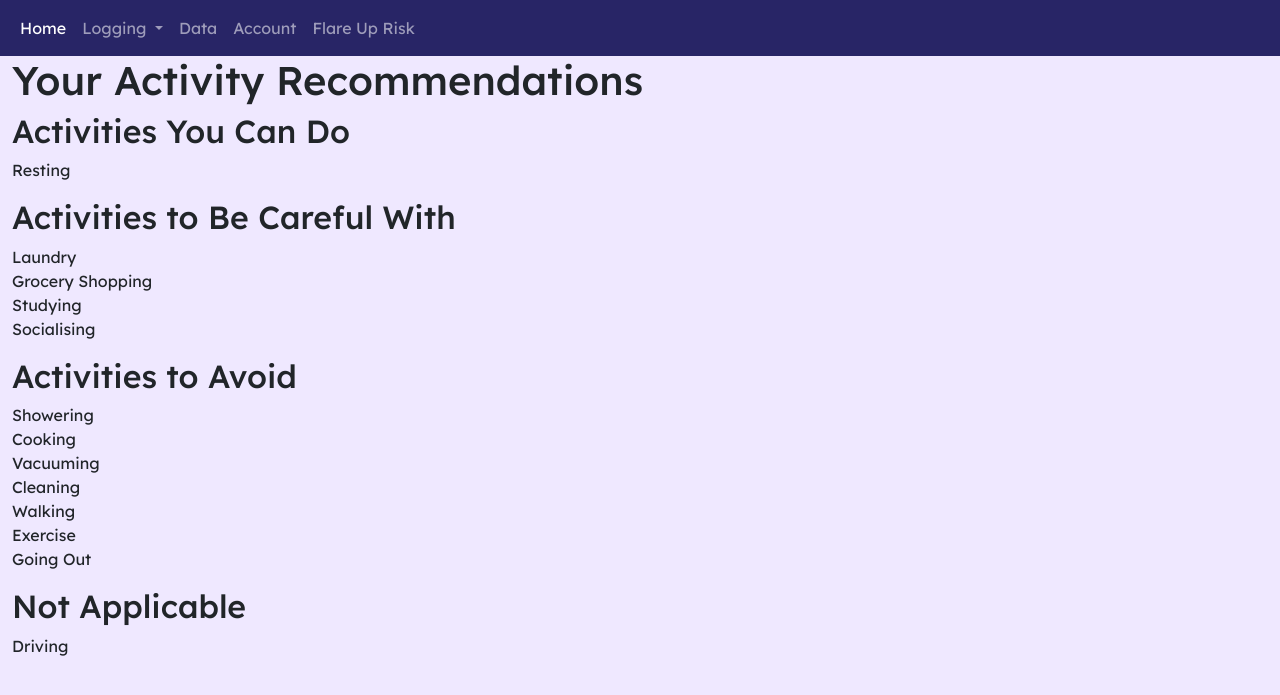
After one commit to katieprogrammes/COMP3000-MVP, a Flask app: page /activity-recommendations in a window 1280 px wide. The commit adds this page. Shown: the top 695 px of the page. Run offline with Flask 3, Linux system fonts and the light colour scheme; a user stored in the database is signed in; data comes from the database, SQL or seed files in the repository; both versions use the stored data as it was after the commit; some libraries are stand-ins or nearby versions.

Commit message:
Added actvity recommendation engine

```diff
--- /dev/null
+++ b/activitytolerance.py
@@ -0,0 +1,55 @@
+from models import InitialActivity
+
+
+def get_activity_recommendations(user_id):
+    #Fetching Activity level from model
+    initial = InitialActivity.query.filter_by(user_id=user_id).first()
+
+    if not initial:
+        return {
+            "do": ["resting"],
+            "careful": [],
+            "avoid": [],
+            "not_applicable": []
+        }
+
+    ratings = {
+        "Showering": initial.shower,
+        "Cooking": initial.cooking,
+        "Laundry": initial.laundry,
+        "Vacuuming": initial.vacuuming,
+        "Cleaning": initial.cleaning,
+        "Grocery Shopping": initial.groceries,
+        "Walking": initial.walking,
+        "Driving": initial.driving,
+        "Exercise": initial.exercise,
+        "Studying": initial.studying,
+        "Socialising": initial.socialising,
+        "Going Out": initial.outing
+    }
+
+    #Categorising based on difficulty
+    do_list = []
+    careful_list = []
+    avoid_list = []
+    not_applicable = []
+
+    for activity, rating in ratings.items():
+        if rating == 0:
+            not_applicable.append(activity)
+        elif rating <= 3:
+            do_list.append(activity)
+        elif rating <= 6:
+            careful_list.append(activity)
+        else:
+            avoid_list.append(activity)
+
+    #Resting always allowed
+    do_list.append("Resting")
+
+    return {
+        "do": do_list,
+        "careful": careful_list,
+        "avoid": avoid_list,
+        "not_applicable": not_applicable
+    }
--- a/routes.py
+++ b/routes.py
@@ -2,6 +2,8 @@ import os
 from flask import render_template, Blueprint, url_for, current_app, redirect, flash, request
 from flask_login import current_user, login_user, login_required, logout_user
 from flarerisk import get_flarerisk_for_user
+from activitytolerance import get_activity_recommendations
+from activityreccs import apply_flare_weighting
 from models import User, PainAM, SymptomsAM, PainPM, SymptomsPM, Activity, InitialActivity, ActivityPriority, DailyRecommendation
 from forms import RegistrationForm, LoginForm, PainForm, SymptomsForm, InitialActivityForm, ActivityForm, ActivityPriorityForm
 from extenstions import db, login_manager
@@ -23,7 +25,20 @@ def home():
 @bp.route('/flarerisk')
 def flarerisk():
     score, level = get_flarerisk_for_user(current_user.id)
-    return render_template('flarerisk.html', title='Flare Risk', risk_score=score, risk_level=level)
+    base_recs = get_activity_recommendations(current_user.id)
+    weighted_recs = apply_flare_weighting(base_recs, level)
+    return render_template(
+        'flarerisk.html',
+        title='Flare Risk',
+        risk_score=score,
+        risk_level=level,
+        do=weighted_recs["do"],
+        careful=weighted_recs["careful"],
+        avoid=weighted_recs["avoid"],
+        not_applicable=weighted_recs["not_applicable"]
+    )
+
+
 
 
 #REGISTRATION PAGE
@@ -403,6 +418,20 @@ def activities():
         return redirect(url_for("routes.home"))
     return render_template('activity.html', title='Activities', form=form)
 
+@bp.route("/activity-recommendations")
+@login_required
+def activity_recommendations():
+    recs = get_activity_recommendations(current_user.id)
+
+    return render_template(
+        "activity_recommendations.html",
+        do=recs["do"],
+        careful=recs["careful"],
+        avoid=recs["avoid"],
+        not_applicable=recs["not_applicable"]
+    )
+
+
 
 #PLACEHOLDER ROUTE
 @bp.route ('/placeholder')
--- a/static/css/style.css
+++ b/static/css/style.css
@@ -10,7 +10,7 @@
     padding-top: 20px;
 }
 .title {
-    font-weight: 800;
+    font-weight: 700;
     font-size: 48px;
 }
 body {
@@ -180,10 +180,12 @@ body {
     font-weight: 700;
 }
 .flarerisk h1 {
-    font-size: 200px;
+    font-size: 1000%;
     text-align: center;
 }
-
+.flarequest {
+    padding-top: 20px;
+}
 .btn-outline-orange {
     --bs-btn-color: #FFAE42;
     --bs-btn-border-color: #FFAE42;
--- /dev/null
+++ b/templates/activity_recommendations.html
@@ -0,0 +1,43 @@
+{% extends "base.html" %}
+
+{% block body %}
+<div class="row">
+    <h1>Your Activity Recommendations</h1>
+
+<h2>Activities You Can Do</h2>
+<ul>
+    {% for item in do %}
+        <li>{{ item }}</li>
+    {% else %}
+        <li>No activities in this category.</li>
+    {% endfor %}
+</ul>
+
+<h2>Activities to Be Careful With</h2>
+<ul>
+    {% for item in careful %}
+        <li>{{ item }}</li>
+    {% else %}
+        <li>No activities in this category.</li>
+    {% endfor %}
+</ul>
+
+<h2>Activities to Avoid</h2>
+<ul>
+    {% for item in avoid %}
+        <li>{{ item }}</li>
+    {% else %}
+        <li>No activities in this category.</li>
+    {% endfor %}
+</ul>
+
+<h2>Not Applicable</h2>
+<ul>
+    {% for item in not_applicable %}
+        <li>{{ item }}</li>
+    {% else %}
+        <li>No activities in this category.</li>
+    {% endfor %}
+</ul>
+</div>
+{% endblock %}
```
Also changed, not shown: activityreccs.py (added, +48 -0 lines), templates/flarerisk.html (+48 -5 lines), project.db.
